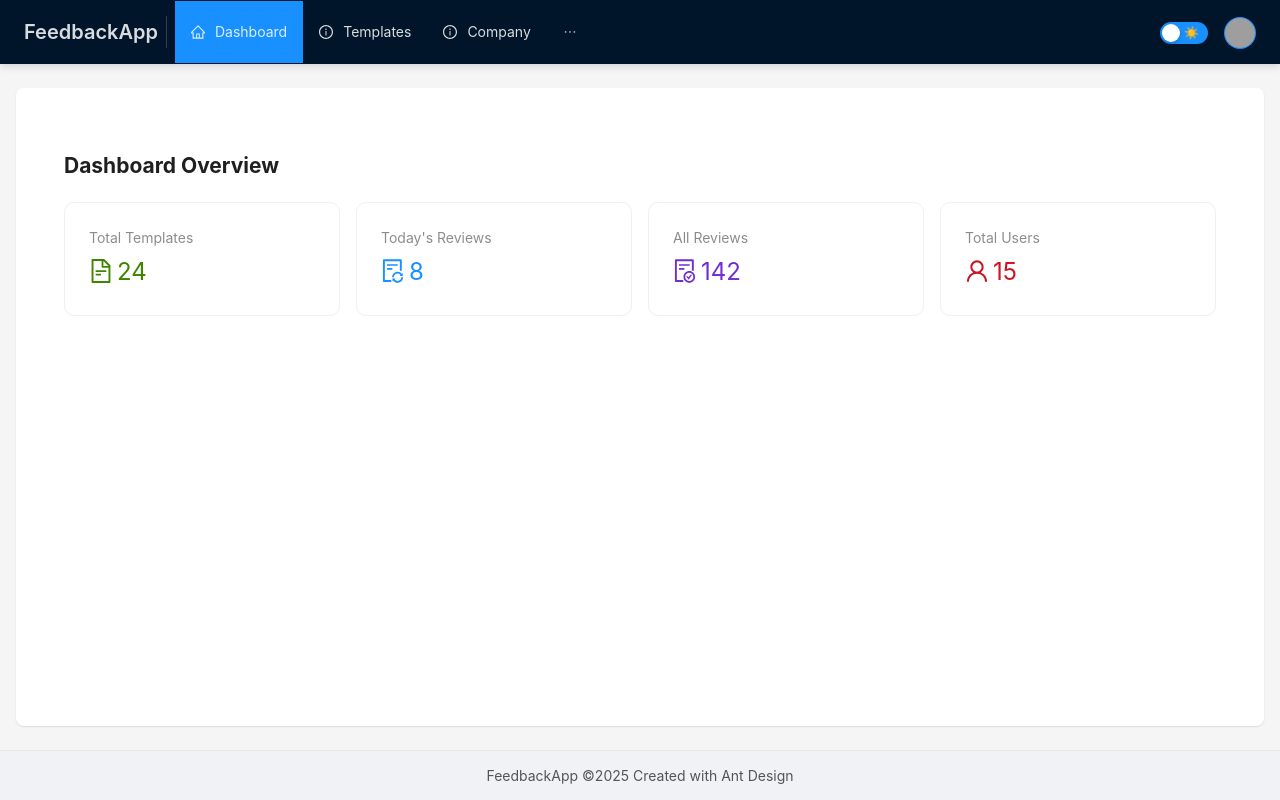
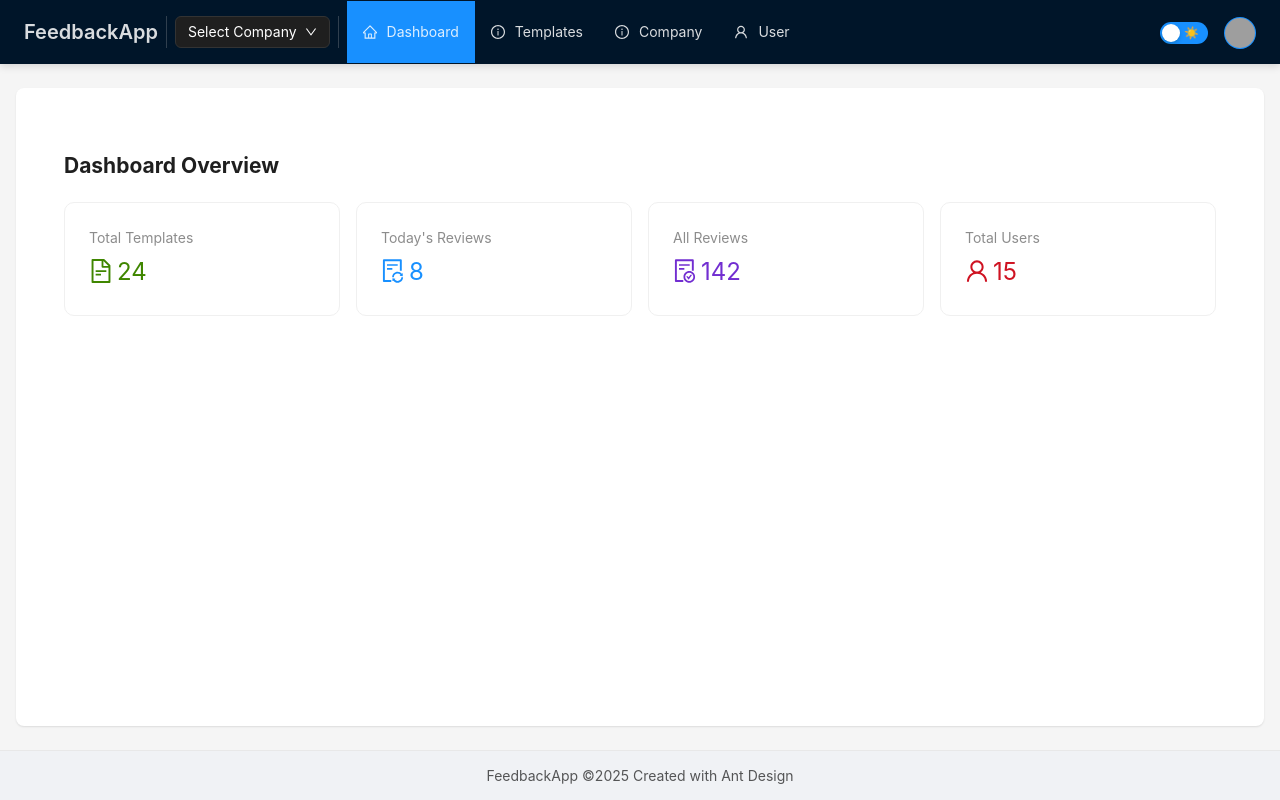
Before and after one commit to thathsara99/Feedback-App, a React (Create React App) app in the folder Feedback-Web/Admin/: page /home in a window 1280 px wide. Built offline with nearby package versions, Linux system fonts and the light colour scheme; sample sign-in values are in the browser's storage; grey boxes are pictures that could not be loaded.

Commit message:
company dropdown

```diff
--- a/Feedback-Web/Admin/src/components/MainLayout.jsx
+++ b/Feedback-Web/Admin/src/components/MainLayout.jsx
@@ -1,15 +1,17 @@
 import React, { useState } from "react";
-import { Layout, Menu, Switch, Avatar, Typography, Space, Divider, Dropdown } from "antd";
-import { UserOutlined, HomeOutlined, InfoCircleOutlined, LogoutOutlined } from "@ant-design/icons";
+import { Layout, Menu, Switch, Avatar, Typography, Space, Divider, Dropdown,Button, } from "antd";
+import { UserOutlined, HomeOutlined, InfoCircleOutlined, LogoutOutlined,DownOutlined, CheckOutlined } from "@ant-design/icons";
 import { Link, useNavigate } from "react-router-dom";
 import { ConfigProvider, theme } from "antd";
 
 const { Header, Content, Footer } = Layout;
 const { Title } = Typography;
+const items = ["Company 1", "Company 2", "Company 3"];
 
 const MainLayout = ({ children }) => {
   const [darkMode, setDarkMode] = useState(false);
   const navigate = useNavigate();
+  const [selected, setSelected] = useState(null);
 
   // Header background colors (using blue shades for both modes)
   const headerBgColor = darkMode ? '#001529' : '#001529';
@@ -22,6 +24,30 @@ const MainLayout = ({ children }) => {
   // Redirect to login page
   navigate('/login');
   };
+
+  const menu = (
+    <Menu  style={{
+      backgroundColor: "#1f1f1f", // Dark background
+      color: "#fff",
+      borderRadius: 8,
+      padding: "4px 0",
+    }}>
+      {items.map((item) => (
+        <Menu.Item
+          key={item}
+          onClick={() => setSelected(item)}
+          icon={item === selected ? <CheckOutlined /> : null}
+          style={{
+            backgroundColor: "transparent",
+            color: "#fff",
+            padding: "8px 16px",
+          }}
+        >
+          {item}
+        </Menu.Item>
+      ))}
+    </Menu>
+  );
 
   const userMenu = (
     <Menu
@@ -81,6 +107,32 @@ const MainLayout = ({ children }) => {
               <Link to="/" style={{ color: 'inherit' }}>FeedbackApp</Link>
             </Title>
             <Divider type="vertical" style={{ height: 32, margin: 0, backgroundColor: 'rgba(255, 255, 255, 0.2)' }} />
+            <ConfigProvider
+      theme={{
+        components: {
+          Button: {
+            colorBgContainer: "#1f1f1f",
+            colorText: "#fff",
+            borderRadius: 6,
+          },
+        },
+      }}
+    >
+      <Dropdown overlay={menu} trigger={["click"]}>
+        <Button
+          style={{
+            backgroundColor: "#1f1f1f",
+            color: "#fff",
+            borderColor: "#333",
+            padding: "6px 12px",
+            borderRadius: 6,
+          }}
+        >
+          {selected || "Select Company"} <DownOutlined />
+        </Button>
+      </Dropdown>
+    </ConfigProvider>
+    <Divider type="vertical" style={{ height: 32, margin: 0, backgroundColor: 'rgba(255, 255, 255, 0.2)' }} />
             <Menu
               theme="dark" // Always dark menu for contrast against header
               mode="horizontal"
@@ -88,7 +140,8 @@ const MainLayout = ({ children }) => {
               style={{
                 borderBottom: 'none',
                 lineHeight: '62px',
-                backgroundColor: 'transparent'
+                backgroundColor: 'transparent',
+                width:'600px'
               }}
               items={[
                 {
```
